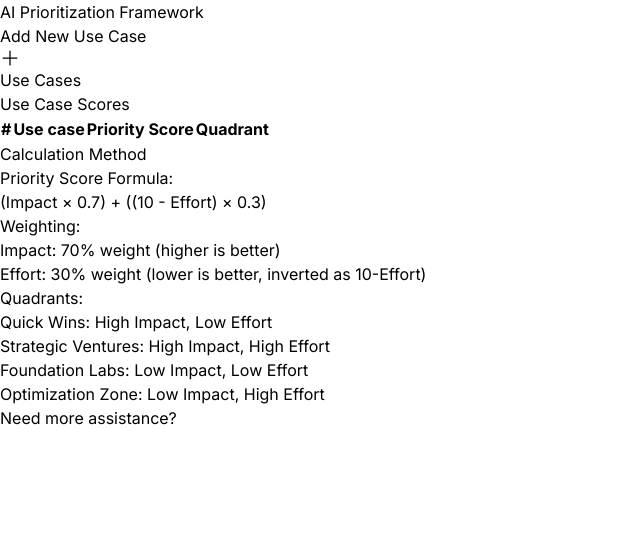
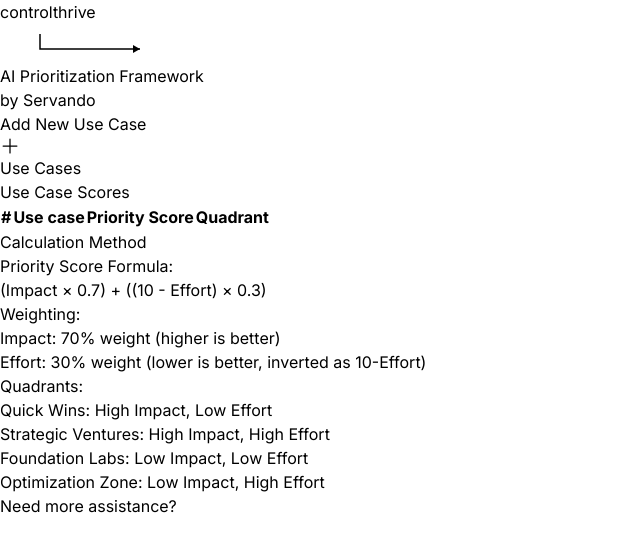
Before and after one commit to Servando1990/ml-frameworks, a Next.js app in the folder ai-framework-demo/: page / in a window 1280 px wide. Shown: the top 552 px of the page, without its empty margins (0-640 px from the left). Built offline with nearby package versions, Linux system fonts and the light colour scheme.

Commit message:
Add Control Thrive logo to top-left corner of application

```diff
--- a/ai-framework-demo/src/components/AIPrioritizationFramework.tsx
+++ b/ai-framework-demo/src/components/AIPrioritizationFramework.tsx
@@ -137,9 +137,34 @@ export function AIPrioritizationFramework() {
 
   return (
     <div className="flex flex-col gap-8">
-      <h1 className="text-3xl font-bold text-center mb-6">AI Prioritization Framework</h1>
+      <div className="flex flex-col w-full mb-6">
+        <div className="self-start mb-6 pl-6">
+          <div>
+            <span className="font-serif text-4xl tracking-tight">controlthrive</span>
+          </div>
+          <div className="mt-3">
+            <svg width="180" height="40">
+              <path
+                d="M40,10 L40,25 L140,25"
+                stroke="currentColor"
+                strokeWidth="1.5"
+                fill="none"
+              />
+              <polygon
+                points="140,25 133,21 133,29"
+                fill="currentColor"
+              />
+            </svg>
+          </div>
+        </div>
 
-      <div className="h-[400px] border border-[#F4F5F8]/20 rounded-xl overflow-hidden mt-4">
+        <div className="self-center mb-2">
+          <h1 className="text-3xl font-bold text-center">AI Prioritization Framework</h1>
+          <p className="text-sm text-[#F4F5F8]/60 mt-1 italic text-center">by Servando</p>
+        </div>
+      </div>
+
+      <div className="h-[400px] border border-[#F4F5F8]/20 rounded-xl overflow-hidden">
         <QuadrantChart useCases={useCases} />
       </div>
 
```
